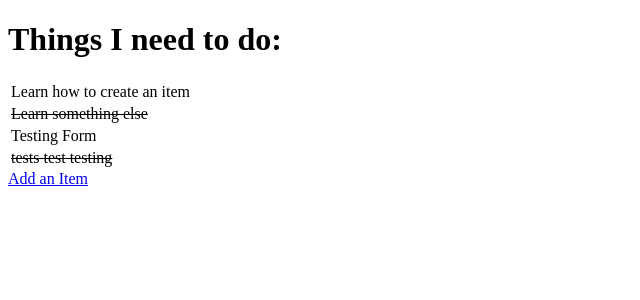
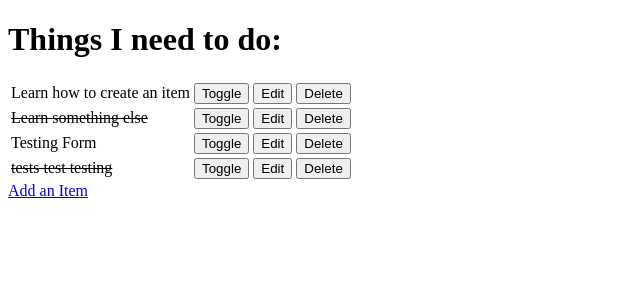
Before and after one commit to VladimirB3/ci-fullstack-hello-django, a Django app: page / in a window 1280 px wide. Shown: the top 300 px of the page, without its empty margins (0-640 px from the left). Run offline with Django 3.2, Linux system fonts and the light colour scheme; data comes from the database, SQL or seed files in the repository; both versions use the stored data as it was after the commit.

Commit message:
Added full CRUD functionality from django

```diff
--- a/django_todo/urls.py
+++ b/django_todo/urls.py
@@ -15,10 +15,13 @@ Including another URLconf
 """
 from django.contrib import admin
 from django.urls import path
-from todo.views import get_todo_list, add_item
+from todo import views
 
 urlpatterns = [
     path('admin/', admin.site.urls),
-    path('', get_todo_list, name='get_todo_list'),
-    path('add', add_item, name='add')
+    path('', views.get_todo_list, name='get_todo_list'),
+    path('add', views.add_item, name='add'),
+    path('edit/<item_id>', views.edit_item, name='edit'),
+    path('toggle/<item_id>', views.toggle_item, name='toggle'),
+    path('delete/<item_id>', views.delete_item, name='delete'),
 ]
--- a/todo/templates/todo/todo_list.html
+++ b/todo/templates/todo/todo_list.html
@@ -10,11 +10,26 @@
     <table>
         {% for item in items%}
             <tr>
-            {% if item.done %}
-                <td><strike>{{ item.name }}</strike></td>
-            {% else %}
-                <td>{{ item.name }}</td>
-            {% endif %}
+                {% if item.done %}
+                    <td><strike>{{ item.name }}</strike></td>
+                {% else %}
+                    <td>{{ item.name }}</td>
+                {% endif %}
+                <td>
+                    <a href="/toggle/{{ item.id }}">
+                        <button>Toggle</button>
+                    </a>
+                </td>
+                <td>
+                    <a href="/edit/{{ item.id }}">
+                        <button>Edit</button>
+                    </a>
+                </td>
+                <td>
+                    <a href="/delete/{{ item.id }}">
+                        <button>Delete</button>
+                    </a>
+                </td>
             </tr>
         {% empty %}
         <tr><td>You have nothiong to do.</td></tr>
--- a/todo/views.py
+++ b/todo/views.py
@@ -1,4 +1,4 @@
-from django.shortcuts import render, redirect
+from django.shortcuts import render, redirect, get_object_or_404
 from .models import Item
 from .forms import ItemForm
 
@@ -24,3 +24,30 @@ def add_item(request):
         'form': form
     }
     return render(request, 'todo/add_item.html', context)
+
+
+def edit_item(request, item_id):
+    item = get_object_or_404(Item, id=item_id)
+    if request.method == 'POST':
+        form = ItemForm(request.POST, instance=item)
+        if form.is_valid():
+            form.save()
+            return redirect('get_todo_list')
+    form = ItemForm(instance=item)
+    context = {
+        'form': form
+    }
+    return render(request, 'todo/edit_item.html', context)
+
+
+def toggle_item(request, item_id):
+    item = get_object_or_404(Item, id=item_id)
+    item.done = not item.done
+    item.save()
+    return redirect('get_todo_list')
+
+
+def delete_item(request, item_id):
+    item = get_object_or_404(Item, id=item_id)
+    item.delete()
+    return redirect('get_todo_list')
```
Also changed, not shown: todo/templates/todo/edit_item.html (added, +20 -0 lines), db.sqlite3.
